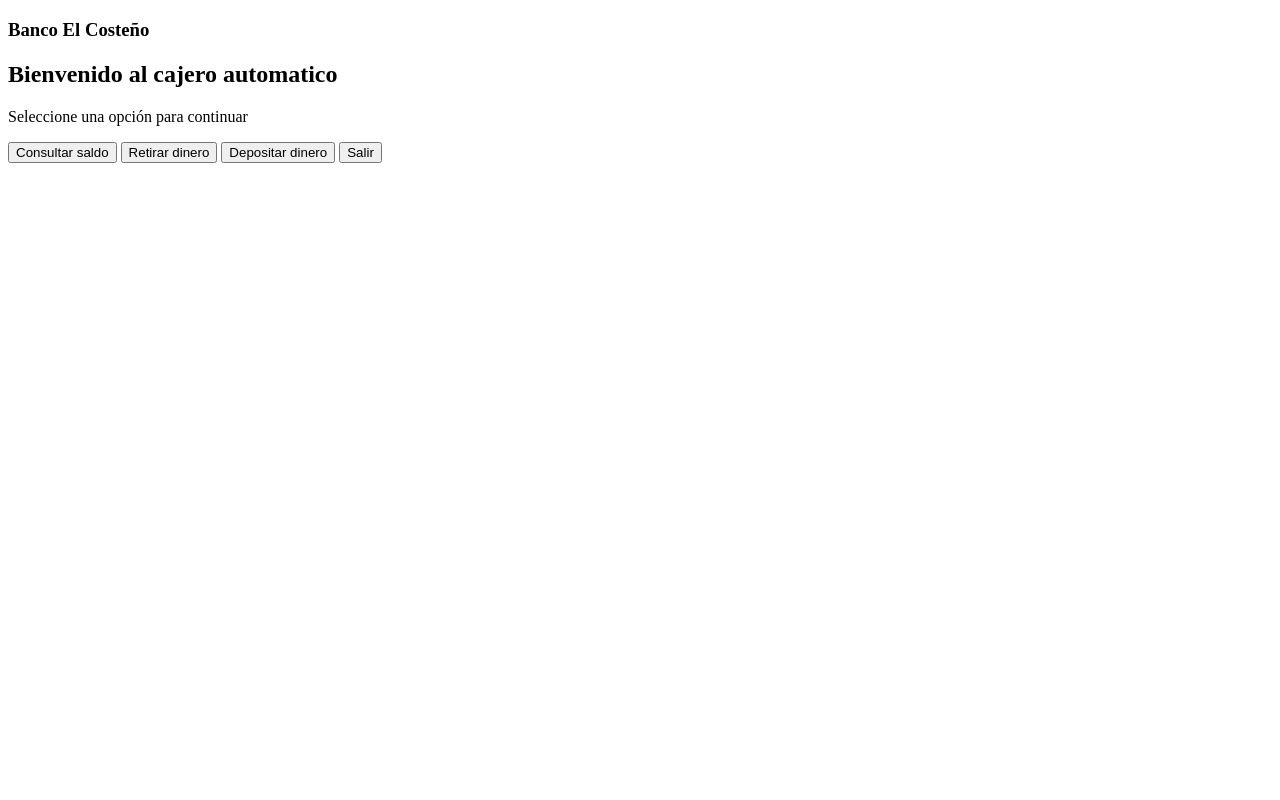
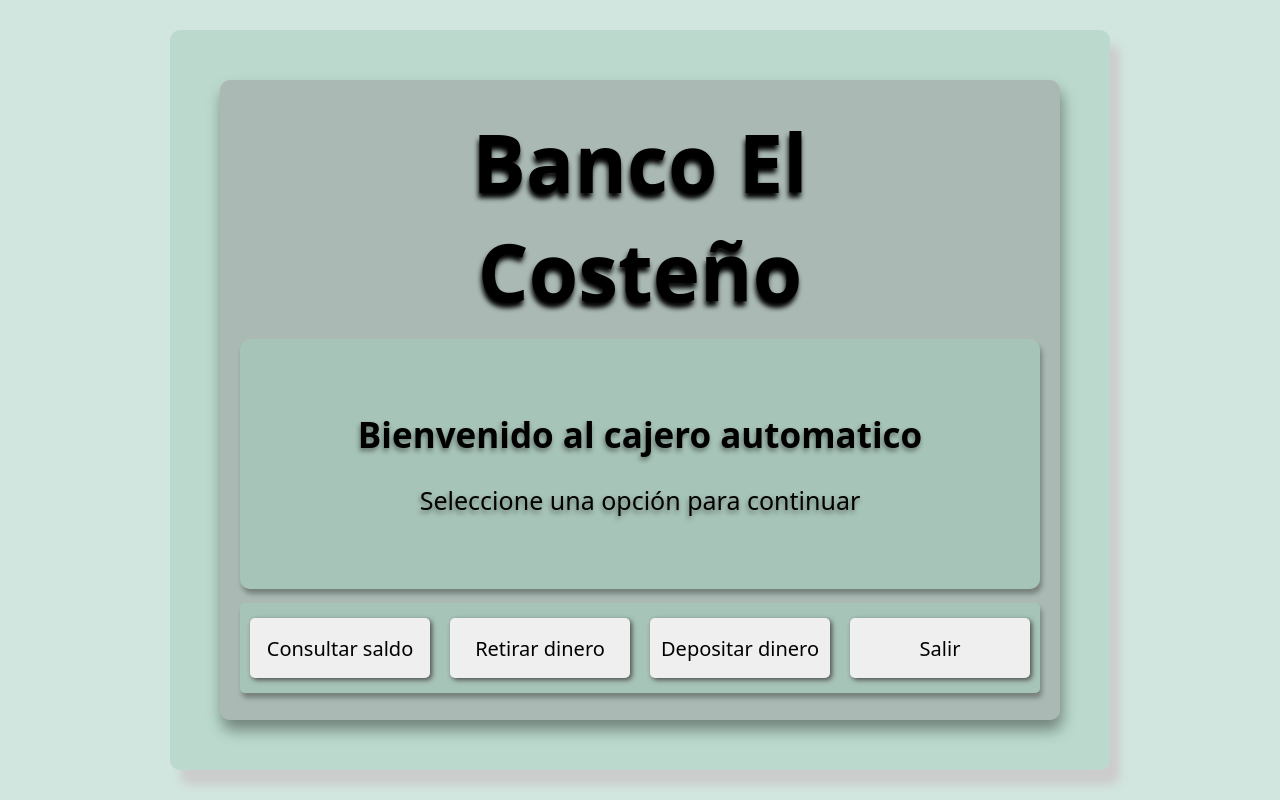
Before and after one commit to oscar-pro/CajeroAutomatico-01, a website: page CajeroAuto/CajeroAuto.html in a window 1280 px wide. Drawn offline with Linux system fonts and the light colour scheme.

Commit message:
ACTUALIZACIÓN 0.4, ESTYLE.CSS añadidos a la pagina principal

```diff
--- /dev/null
+++ b/CajeroAuto/CajeroAuto.css
@@ -0,0 +1,103 @@
+* {
+    margin: 0;
+    padding: 0;
+    font-family: system-ui, -apple-system, BlinkMacSystemFont, 'Segoe UI', Roboto, Oxygen, Ubuntu, Cantarell, 'Open Sans', 'Helvetica Neue', sans-serif;
+}
+
+body {
+    background-color: rgba(165, 207, 190, 0.5);
+    display: flex;
+    flex-direction: column;
+    min-height: 100vh;
+    width: 100vw;
+    justify-content: center;
+    align-items: center;
+}
+
+.articleForCajero {
+    height: 700px;
+    width: 900px;
+    display: grid;
+    place-items: center;
+    border-radius: 10px;
+    background-color: rgba(165, 207, 190, 0.5);
+    box-shadow: 10px 15px 10px #ccc;
+    padding: 20px;
+}
+
+.articleForCajero .Caja {
+    box-shadow: 2px 10px 15px rgba(0, 0, 0, 0.4);
+    background-color: rgba(154, 154, 154, 0.5);
+    padding: 20px;
+    width: 800px;
+    border-radius: 10px;
+    height: 600px;
+    display: flex;
+    flex-direction: column;
+    justify-content: space-around;
+    align-items: center;
+    font-size: 35px;
+}
+
+h1 {
+    font-size: 80px;
+    width: 650px;
+    text-align: center;
+    font-family: system-ui;
+    text-shadow: -1px 5px 5px #000000;
+}
+
+.BienVenida {
+    text-align: center;
+    height: 250px;
+    display: flex;
+    width: 800px;
+    flex-direction: column;
+    background-color: rgba(165, 207, 190, 0.5);
+    box-shadow: 2px 5px 5px rgba(0, 0, 0, 0.3);
+    border-radius: 10px;
+    justify-content: center;
+    gap: 25px;
+    align-items: center;
+}
+
+h2 {
+    font-size: 35px;
+    width: 650px;
+    text-align: center;
+    font-family: system-ui;
+    text-shadow: -1px 3px 5px #0000006d;
+}
+
+p {
+    font-size: 25px;
+    width: 650px;
+    text-align: center;
+    font-family: system-ui;
+    text-shadow: -1px 3px 5px #0000006d;
+}
+
+
+.Caja-Options {
+    background-color: rgba(165, 207, 190, 0.5);
+    box-shadow: 2px 5px 5px rgba(0, 0, 0, 0.3);
+    border-radius: 5px;
+    display: flex;
+    justify-content: space-around;
+    align-items: center;
+    height: 90px;
+    width: 800px;
+}
+
+.Caja-Options button {
+    font-family: system-ui;
+    text-align: center;
+    box-shadow: 2px 2px 5px #4d4d4d;
+    padding: 5px;
+    border-radius: 5px;
+    outline: none;
+    border: none;
+    width: 180px;
+    height: 60px;
+    font-size: 20px;
+}
--- a/CajeroAuto/CajeroAuto.html
+++ b/CajeroAuto/CajeroAuto.html
@@ -5,13 +5,14 @@
     <meta charset="UTF-8">
     <meta name="viewport" content="width=device-width, initial-scale=1.0">
     <title>Cajero automatico</title>
+    <link rel="stylesheet" href="CajeroAuto.css">
 </head>
 
 <body>
-    <article>
-        <section>
+    <article class="articleForCajero">
+        <section class="Caja">
             <h1>Banco El Costeño</h1>
-            <div>
+            <div class="BienVenida">
                 <h2>Bienvenido al cajero automatico</h2>
                 <p>Seleccione una opción para continuar</p>
             </div>
```
Also changed, not shown: CajeroAuto/server.js (+16 -10 lines).
